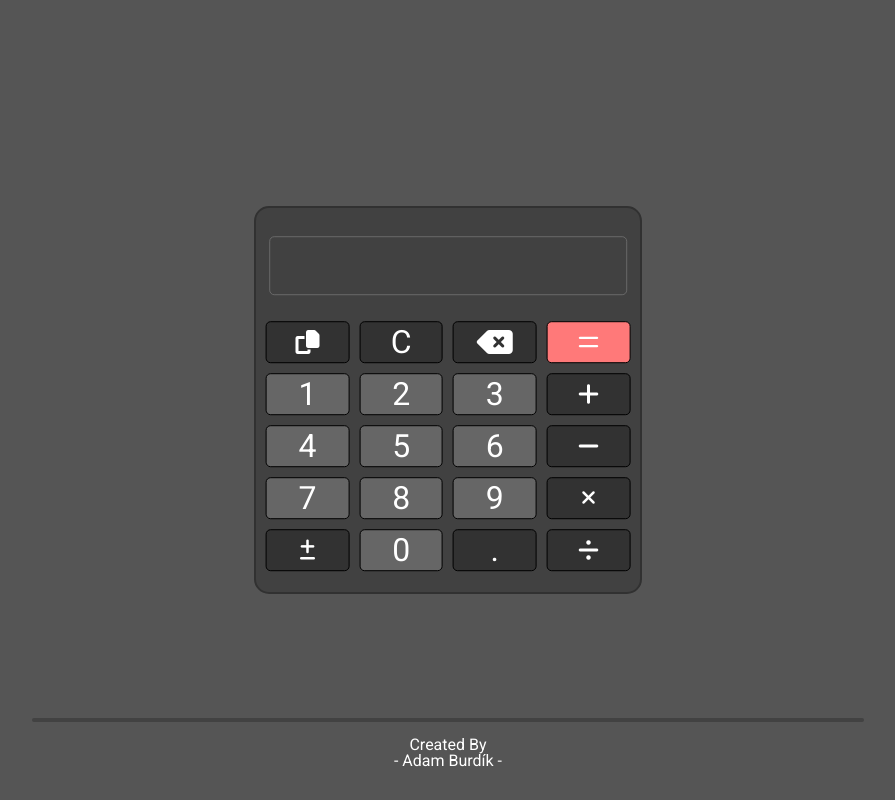
After one commit to AdamBurdik/Personal-Website, a Flask app: template templates/projects/calculator.html in a window 1280 px wide. The commit adds this page. Shown: the whole page, without its empty margins (192-1087 px from the left). Run offline with Flask 2, Linux system fonts and the light colour scheme; the template is opened without the code that fills it, so the values that code supplies are empty; parts of the project's set-up code (start-up, migrations or seed data) failed here and were passed over.

Commit message:
Calculator Added To projects/calculator route

```diff
--- a/main.py
+++ b/main.py
@@ -1,10 +1,18 @@
 from flask import Flask, render_template
 
-app = Flask(__name__)
+app = Flask(__name__, static_folder='templates/static')
 
 @app.route('/')
 def root():
     return render_template('index.html')
 
+@app.route('projects')
+def projects():
+    return render_template('projects.html')
+
+@app.route('projects/calculator')
+def projects():
+    return render_template('projects/calculator.html')
+
 if __name__ == "__main__":
     app.run(debug=True)
--- /dev/null
+++ b/templates/projects/calculator.html
@@ -0,0 +1,75 @@
+<!DOCTYPE html>
+<html>
+    <head>
+        <meta name='viewport' content='width=device-width, initial-scale=1.0'>
+        <title>Calculator</title>
+        <link href="{{ url_for('static', filename='calculator/styles/style.css') }}" rel="stylesheet">
+        <link href="https://fonts.googleapis.com/css2?family=Roboto&display=swap" rel="stylesheet">
+        <link rel="stylesheet" href="https://fonts.googleapis.com/css2?family=Material+Symbols+Outlined:opsz,wght,FILL,GRAD@48,400,0,0" />
+        <link rel="stylesheet" href="https://cdnjs.cloudflare.com/ajax/libs/font-awesome/6.4.0/css/all.min.css">
+
+    </head>
+
+    <body>
+
+        <div class="main">
+
+
+            <div class="calculator-container">
+
+                <div class="calculator-number" id="calculator-number">
+                </div>
+
+                <div class="calculator-buttons-container">
+                    <div class="calculator-button calculator-button-second" onclick="copyToClipboard()">
+                        <i class="fa-solid fa-copy fa-xs"></i>
+                    </div>
+                    <div class="calculator-button calculator-button-second" onclick="clear_all()">C</div>
+                    <div class="calculator-button calculator-button-second" onclick="remove_number()">
+                        <i class="fas fa-delete-left"></i>
+                    </div>
+                    <div class="calculator-button calculator-button-mark" onclick="calculate()">
+                        <i class="far fa-equals fa-xs"></i>
+                    </div>
+                    <div class="calculator-button calculator-button-main" id="1" onclick="add_number(this.id)">1</div>
+                    <div class="calculator-button calculator-button-main" id="2" onclick="add_number(this.id)">2</div>
+                    <div class="calculator-button calculator-button-main" id="3" onclick="add_number(this.id)">3</div>
+                    <div class="calculator-button calculator-button-second" id="+" onclick="add_number(this.id)">
+                        <i class="fas fa-plus fa-xs"></i>
+                    </div>
+                    <div class="calculator-button calculator-button-main" id="4" onclick="add_number(this.id)">4</div>
+                    <div class="calculator-button calculator-button-main" id="5" onclick="add_number(this.id)">5</div>
+                    <div class="calculator-button calculator-button-main" id="6" onclick="add_number(this.id)">6</div>
+                    <div class="calculator-button calculator-button-second" id="-" onclick="add_number(this.id)">
+                        <i class="fas fa-minus fa-xs"></i>
+                    </div>
+                    <div class="calculator-button calculator-button-main" id="7" onclick="add_number(this.id)">7</div>
+                    <div class="calculator-button calculator-button-main" id="8" onclick="add_number(this.id)">8</div>
+                    <div class="calculator-button calculator-button-main" id="9" onclick="add_number(this.id)">9</div>
+                    <div class="calculator-button-smaller calculator-button-second" id="x" onclick="add_number(this.id)">
+                        <i class="fas fa-times"></i>
+                    </div>
+                    <div class="calculator-button-smaller calculator-button-second" onclick="switch_to_plus_or_minus()">
+                        <i class="fas fa-plus-minus"></i>
+                    </div>
+                    <div class="calculator-button calculator-button-main" id="0" onclick="add_number(this.id)">0</div>
+                    <div class="calculator-button calculator-button-second" id="." onclick="add_number(this.id)">.</div>
+                    <div class="calculator-button calculator-button-second" id="÷" onclick="add_number(this.id)">
+                        <i class="fas fa-divide fa-xs"></i>
+                    </div>
+                </div>
+
+            </div>
+
+            <div class="footer-line"></div>
+            <a href="https://github.com/AdamBurdik">
+                <div class="footer-created-by">Created By</div>
+                <div class="footer-author">- Adam Burdík -</div>
+            </a>
+        </div>
+
+        <script src="{{ url_for('static', filename='calculator/scripts/main.js') }}"></script>
+
+
+    </body>
+</html>
--- /dev/null
+++ b/templates/static/calculator/scripts/main.js
@@ -0,0 +1,101 @@
+function display_text(text) {
+    var num = document.getElementById("calculator-number");
+    num.innerHTML = text;
+}
+
+function add_number(id) {
+    var num = document.getElementById("calculator-number");
+    content =  num.innerHTML;
+
+    console.log(id)
+
+    if (content.length === 0) {
+        if (id === "+" || id === "-" || id === "x" || id === "÷" || id === ".") {
+            console.log("Invalid1")
+            return;
+        }
+    }
+
+    var last = content.charAt(content.length - 1)
+
+    if (last === "+" || last === "-" || last === "x" || last === "÷" || last === ".") {
+        if (last !== id) {
+            if (id === "+" || id === "-" || id === "x" || id === "÷" || id === ".") {
+                console.log("Invalid")
+                return;
+            } else {
+                var new_content = content + id;
+                display_text(new_content);
+            }
+        }
+    } else {
+        var new_content = content + id;
+        display_text(new_content);
+    }
+}
+
+function remove_number() {
+    var num = document.getElementById("calculator-number");
+    content =  num.innerHTML;
+    var new_content = content.slice(0, -1);
+    display_text(new_content);
+}
+
+function clear_all() {
+    var num = document.getElementById("calculator-number");
+    var new_content = "";
+    display_text(new_content);
+}
+
+function calculate() {
+
+    expression = document.getElementById("calculator-number").innerHTML;
+
+
+    // Replace 'x' with '*' for multiplication
+    expression = expression.replace(/x/g, '*');
+
+    // Replace '÷' with '/' for division
+    expression = expression.replace(/÷/g, '/');
+
+    // Use eval() function to evaluate the expression
+    try {
+      const result = eval(expression);
+      document.getElementById("calculator-number").innerHTML = result;
+    } catch (error) {
+      console.error('Invalid expression:', error);
+      return null;
+    }
+}
+
+function switch_to_plus_or_minus() {
+
+    var str = document.getElementById("calculator-number").innerHTML;
+    if (str.charAt(0) !== '-') {
+      // If the first character is not a hyphen, add a question mark to the beginning
+      var str = '-' + str;
+    } else {
+      // If the first character is a hyphen, remove it
+      var str = str.slice(1);
+    }
+
+    display_text(str)
+
+}
+
+function copyToClipboard() {
+
+    text = document.getElementById("calculator-number").innerHTML;
+
+    navigator.clipboard.writeText(text)
+      .then(() => {
+        console.log(`Copied "${text}" to clipboard`);
+      })
+      .catch((error) => {
+        console.error('Failed to copy text:', error);
+      });
+}
+
+window.onload = function() {
+    document.getElementById("calculator-number").innerHTML = "";
+  }
--- /dev/null
+++ b/templates/static/calculator/styles/style.css
@@ -0,0 +1,123 @@
+.main {
+    position: absolute;
+    top: 0px;
+    left: 0px;
+    width: 100%;
+    height: 100%;
+    background-color: rgb(85, 85, 85);
+}
+.calculator-container {
+    position: absolute;
+    top: 50%;
+    left: 50%;
+    transform: translate(-50%, -50%);
+    width: 384px;
+    height: 384px;
+    border: 2px solid rgb(49, 49, 49);
+    border-radius: 15px;
+    z-index: 1;
+    background-color: rgb(65, 65, 65);
+}
+.calculator-number {
+    position: absolute;
+    top: 15%;
+    left: 50%;
+    width: 90%;
+    height: 15%;
+    transform: translate(-50%, -50%);
+    display: flex;
+    justify-content: right;
+    align-items: center;
+    color: white;
+    font-size: 48px;
+    font-family: 'Roboto', sans-serif;
+    z-index: 0;
+    overflow: hidden;
+    white-space: nowrap;
+    border: 0.5px solid rgb(105, 105, 105);
+    border-radius: 5px;
+    padding-left: 5px;
+    padding-right: 5px;
+}
+.calculator-buttons-container {
+    position: relative;
+    display: grid;
+    left: 50%;
+    top: 62%;
+    transform: translate(-50%, -50%);
+    width: 95%;
+    height: 65%;
+    grid-template-columns: repeat(4, 1fr);
+    grid-template-rows: repeat(5, 1fr);
+    gap: 10px;
+    z-index: 1;
+
+}
+.calculator-button {
+    display: flex;
+    border: 1px solid black;
+    justify-content: center;
+    align-items: center;
+    font-family: 'Roboto', sans-serif;
+    color: white;
+    font-size: 32px;
+    border-radius: 5px;
+    cursor: pointer;
+}
+.calculator-button-smaller {
+    display: flex;
+    border: 1px solid black;
+    justify-content: center;
+    align-items: center;
+    font-family: 'Roboto', sans-serif;
+    color: white;
+    font-size: 20px;
+    border-radius: 5px;
+    cursor: pointer;
+}
+.calculator-button-main {
+    background-color: rgb(102, 102, 102);
+}
+.calculator-button-second {
+    background-color: rgb(50, 50, 50);
+}
+.calculator-button-mark {
+    background-color: rgb(255, 121, 121);
+}
+
+.footer-line {
+    position: absolute;
+    top: 90%;
+    left: 50%;
+    width: 65%;
+    height: 0.5%;
+    transform: translate(-50%, -50%);
+    background-color: rgb(66, 66, 66);
+    border-radius: 3px;
+}
+.footer-created-by {
+    position: absolute;
+    display: flex;
+    top: 93%;
+    left: 50%;
+    width: 20%;
+    height: 2%;
+    transform: translate(-50%, -50%);
+    color: white;
+    justify-content: center;
+    align-items: center;
+    font-family: 'Roboto', sans-serif;
+}
+.footer-author {
+    position: absolute;
+    display: flex;
+    top: 95%;
+    left: 50%;
+    width: 20%;
+    height: 2%;
+    transform: translate(-50%, -50%);
+    color: white;
+    justify-content: center;
+    align-items: center;
+    font-family: 'Roboto', sans-serif;
+}
```
Also changed, not shown: templates/projects.html (renamed from vercel.json, +18 -15 lines).
